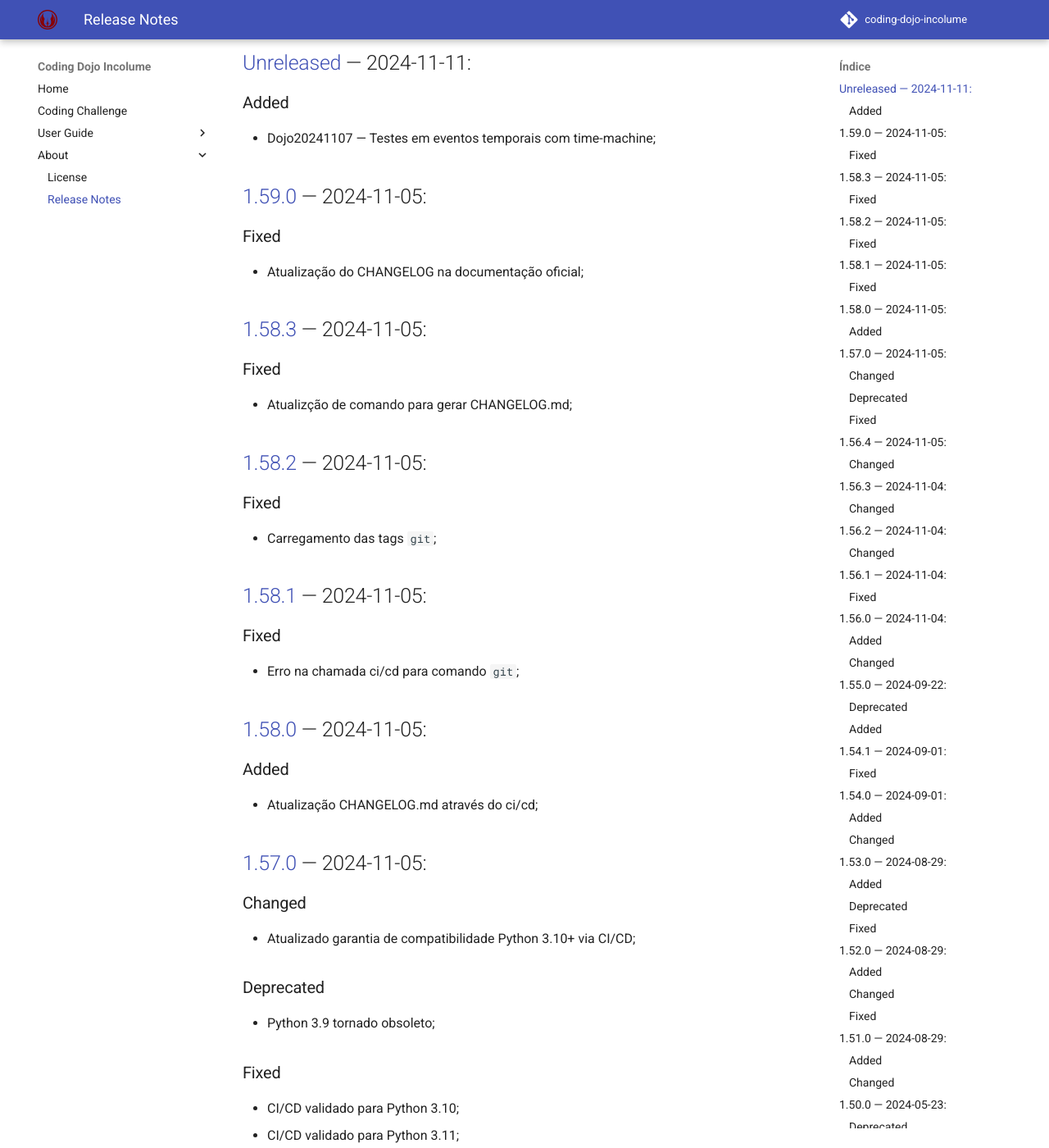
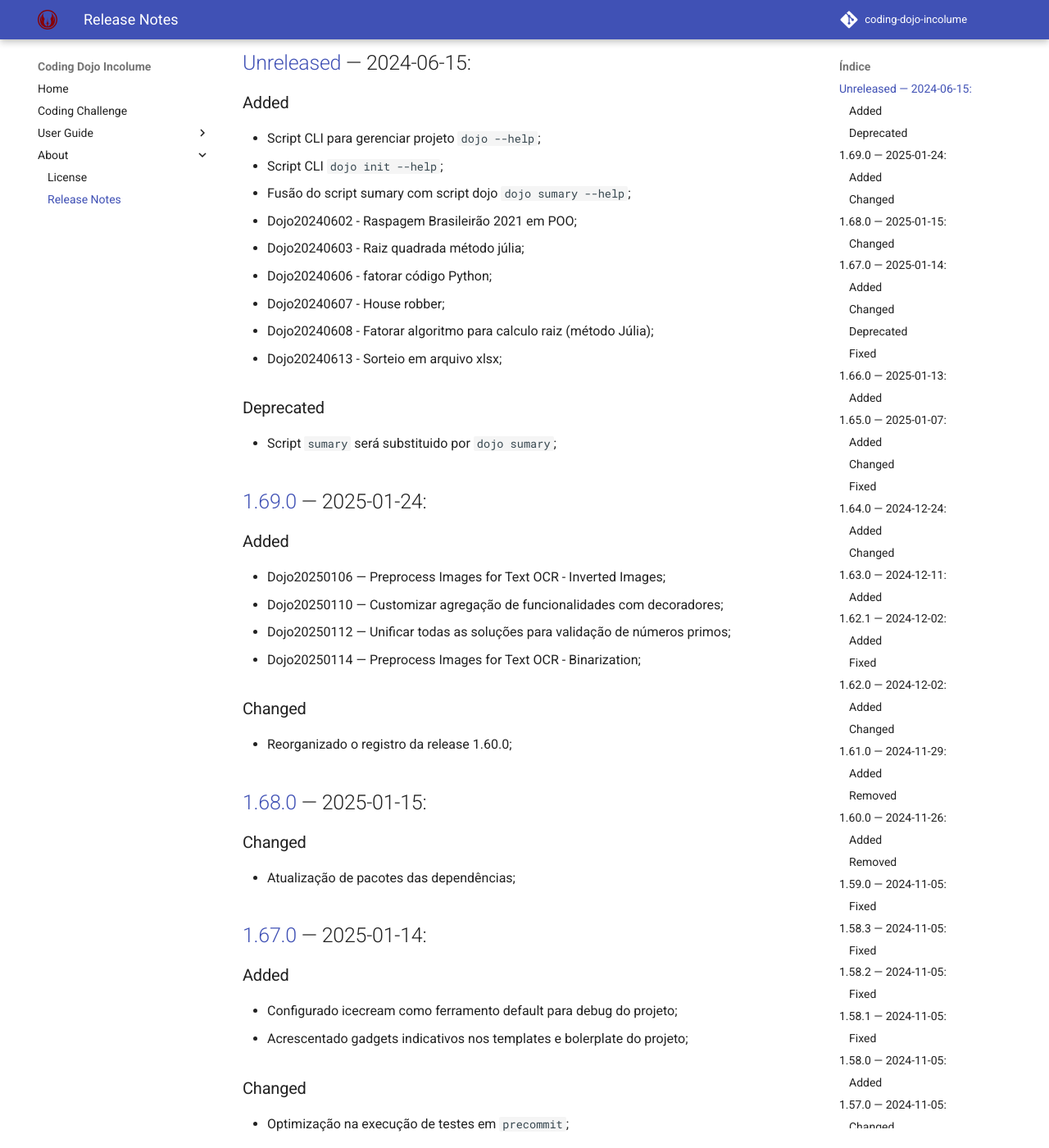
Before and after one commit to incolume-jedi/coding-dojo, an MkDocs documentation site: the page built from docs/about/CHANGELOG.md, in a window 1280 px wide and 1400 px high, scrolled down 321 px. Shown: the whole window at 82% size. Built offline with MkDocs 1.6.1 and Material for MkDocs 9.7.7, drawn with Linux system fonts in a browser that asks for light colours; comment, search, counter and statistics services are not loaded; some of the changed text lies outside the part shown.

Commit message:
build: coding-dojo-jedi 1.70.0a3

```diff
--- a/docs/about/CHANGELOG.md
+++ b/docs/about/CHANGELOG.md
@@ -5,14 +5,110 @@ All notable changes to this project will be documented in this file.
 
 The format is based on [Keep a Changelog](https://keepachangelog.com/en/1.0.0/), this project adheres to [Semantic Versioning](https://semver.org/spec/v2.0.0.html) and [Conventional Commit](https://www.conventionalcommits.org/pt-br/v1.0.0/).
 
-This file was automatically generated for [incolume.py.changelog](https://github.com/development-incolume/incolume.py.changelog/-/tree/0.10.0)
+This file was automatically generated for [incolume.py.changelog](https://github.com/development-incolume/incolume.py.changelog/-/tree/0.17.0)
 
 ---
 
 
-## [Unreleased]	 &#8212; 	2024-11-11:
+## [Unreleased]	 &#8212; 	2024-06-15:
 ### Added
+  - Script CLI para gerenciar projeto `dojo --help`;
+  - Script CLI `dojo init --help`;
+  - Fusão do script sumary com script dojo `dojo sumary --help`;
+  - Dojo20240602 - Raspagem Brasileirão 2021 em POO;
+  - Dojo20240603 - Raiz quadrada método júlia;
+  - Dojo20240606 - fatorar código Python;
+  - Dojo20240607 - House robber;
+  - Dojo20240608 - Fatorar algoritmo para calculo raiz (método Júlia);
+  - Dojo20240613 - Sorteio em arquivo xlsx;
+### Deprecated
+  - Script `sumary` será substituido por `dojo sumary`;
+
+## [1.69.0]	 &#8212; 	2025-01-24:
+### Added
+  - Dojo20250106 — Preprocess Images for Text OCR - Inverted Images;
+  - Dojo20250110 — Customizar agregação de funcionalidades com decoradores;
+  - Dojo20250112 — Unificar todas as soluções para validação de números primos;
+  - Dojo20250114 — Preprocess Images for Text OCR - Binarization;
+### Changed
+  - Reorganizado o registro da release 1.60.0;
+
+## [1.68.0]	 &#8212; 	2025-01-15:
+### Changed
+  - Atualização de pacotes das dependências;
+
+## [1.67.0]	 &#8212; 	2025-01-14:
+### Added
+  - Configurado icecream como ferramento default para debug do projeto;
+  - Acrescentado gadgets indicativos nos templates e bolerplate do projeto;
+### Changed
+  - Optimização na execução de testes em `precommit`;
+### Deprecated
+  - Removido diretiva obsoleta notificada na release `poetry@1.8.5`;
+### Fixed
+  - Compatibilidade de código entre Python 3.13 e anteriores;
+  - Tratativa de exceção com contextlib `[suppressible-exception (SIM105)]`;
+  - Proteção de execução para httpx.ReadTimeout em CI/CD;
+  - Proteção CI/CD para `NotFoundFiles`;
+
+## [1.66.0]	 &#8212; 	2025-01-13:
+### Added
+  - Dojo20250102 — Identificar elementos HTML em âncoras no sistema de arquivos;
+
+## [1.65.0]	 &#8212; 	2025-01-07:
+### Added
+  - Dojo20241215 — relatório de presidentes brasileiros com foto em formato json;
+### Changed
+  - Reestruturação do menu para script `dojo`;
+### Fixed
+  - Mocked acesso ao `swapi.dev`;
+  - Aplicado pytest.mark.xpass em alguns testes unitários;
+
+## [1.64.0]	 &#8212; 	2024-12-24:
+### Added
+  - Dojo20241212 — Solucionador de Sudoku;
+  - Dojo20241213 — Longest Consecutive Sequence;
+  - Dojo20241214 — Top K Frequent Elements;
+  - Dojo20241216 — Convert Image to String and write into json file;
+  - Dojo20241220 — Revert String to image from json file;
+  - Dojo20241221 — Sum of Subarray Minimums;
+### Changed
+  - Atualização do boilerplate na geração de README.md para dojo;
+
+## [1.63.0]	 &#8212; 	2024-12-11:
+### Added
+  - Dojo20241128 — Sudoku válido;
+  - Dojo20241211 — Crie número válidos para CNPJ;
+
+## [1.62.1]	 &#8212; 	2024-12-02:
+### Added
+  - Habilitado execução manual para tests-gwa-ci-cd;
+### Fixed
+  - Resolvido AttributeError na execução CI/CD;
+
+## [1.62.0]	 &#8212; 	2024-12-02:
+### Added
+  - Dojo20241126 — New Python 3.13: Replace;
+### Changed
+  - Correção para coleta de títulos para comando `dojo sumary`;
+  - Melhoria da documentação referente ao uso do `uv` para versão futura de Python 3.13;
+
+## [1.61.0]	 &#8212; 	2024-11-29:
+### Added
+  - Dojo20241107  Testes em eventos temporais com time-machine;
+  - Dojo20241125 — Reverse Only Letters;
+  - Dojo20241127 — Criar dígitos verificadores para CNPJ;
+### Removed
+  - Pacote `python-magic` removido por possível incompatibilidade com Python 3.10+;
+
+## [1.60.0]	 &#8212; 	2024-11-26:
+### Added
+  - Dojo20241106 — Recuperar cotação de moedas em tempo real;
   - Dojo20241107 — Testes em eventos temporais com time-machine;
+  - Dojo20241118 — Transformar arquivos binários em base64 para transporte como strings;
+  - Dojo20241119 — Identifique arquivos por MIME Type;
+### Removed
+  - Pacote `python-magic` removido por possível incompatibilidade com Python 3.10+;
 
 ## [1.59.0]	 &#8212; 	2024-11-05:
 ### Fixed
@@ -127,7 +223,7 @@ This file was automatically generated for [incolume.py.changelog](https://github
 ### Fixed
   - Correções CI/CD;
 
-## [1.52.0]	 &#8212; 	2024-08-29:
+## [1.52.0]	 &#8212; 	2024-06-01:
 ### Added
   - Dojo20240527 - Permutação em Python;
   - Dojo20240528 - Primos de 4 algarismos;
@@ -142,7 +238,7 @@ This file was automatically generated for [incolume.py.changelog](https://github
   - Implementado mock para API Deepl de tradução;
   - Melhoria de performance na geração do arquivo de sumário;
 
-## [1.51.0]	 &#8212; 	2024-08-29:
+## [1.51.0]	 &#8212; 	2024-05-29:
 ### Added
   - Dojo 20240527 primos de 4 algarismos;
   - Dojo20240526 - Menor palindromo primo de 2 algarismos;
@@ -257,7 +353,7 @@ This file was automatically generated for [incolume.py.changelog](https://github
   - Elementos visuais e estruturais de documentação atualizados com suite MKDocs.;
   - Correção nas mensagens de changelog para release 1.44.0;
   - Acrescentado condicional em testes unitários para Python 3.10+ a partir de dojos resolvidos no ano 2023;
-  - Lint style `ruff` aplicado a 90% do código;
+  - Lint style **ruff** aplicado a 90% do código;
   - Acrescentado sessão Artefatos ao README de dojo contendo os arquivos de implementação e de testes;
   - CI/CD plenamente funcional;
   - Scripts automatizados para geração de sumário;
@@ -587,4 +683,15 @@ This file was automatically generated for [incolume.py.changelog](https://github
 [1.58.2]: https://github.com/incolume-jedi/coding-dojo/compare/1.58.1...1.58.2
 [1.58.3]: https://github.com/incolume-jedi/coding-dojo/compare/1.58.2...1.58.3
 [1.59.0]: https://github.com/incolume-jedi/coding-dojo/compare/1.58.3...1.59.0
-[Unreleased]: https://github.com/incolume-jedi/coding-dojo/compare/1.59.0...Unreleased
+[1.60.0]: https://github.com/incolume-jedi/coding-dojo/compare/1.59.0...1.60.0
+[1.61.0]: https://github.com/incolume-jedi/coding-dojo/compare/1.60.0...1.61.0
+[1.62.0]: https://github.com/incolume-jedi/coding-dojo/compare/1.61.0...1.62.0
+[1.62.1]: https://github.com/incolume-jedi/coding-dojo/compare/1.62.0...1.62.1
+[1.63.0]: https://github.com/incolume-jedi/coding-dojo/compare/1.62.1...1.63.0
+[1.64.0]: https://github.com/incolume-jedi/coding-dojo/compare/1.63.0...1.64.0
+[1.65.0]: https://github.com/incolume-jedi/coding-dojo/compare/1.64.0...1.65.0
+[1.66.0]: https://github.com/incolume-jedi/coding-dojo/compare/1.65.0...1.66.0
+[1.67.0]: https://github.com/incolume-jedi/coding-dojo/compare/1.66.0...1.67.0
+[1.68.0]: https://github.com/incolume-jedi/coding-dojo/compare/1.67.0...1.68.0
+[1.69.0]: https://github.com/incolume-jedi/coding-dojo/compare/1.68.0...1.69.0
+[Unreleased]: https://github.com/incolume-jedi/coding-dojo/compare/1.69.0...Unreleased
--- a/pyproject.toml
+++ b/pyproject.toml
@@ -1,6 +1,6 @@
 [project]
 name = "coding-dojo-jedi"
-version = "1.70.0a2"
+version = "1.70.0a3"
 description = "códigos da guilda jedi incolume"
 requires-python = ">=3.10,<4"
 classifiers = [
```
Also changed, not shown: other parts of docs/about/CHANGELOG.md (+1 -1 lines), 4 other files.
